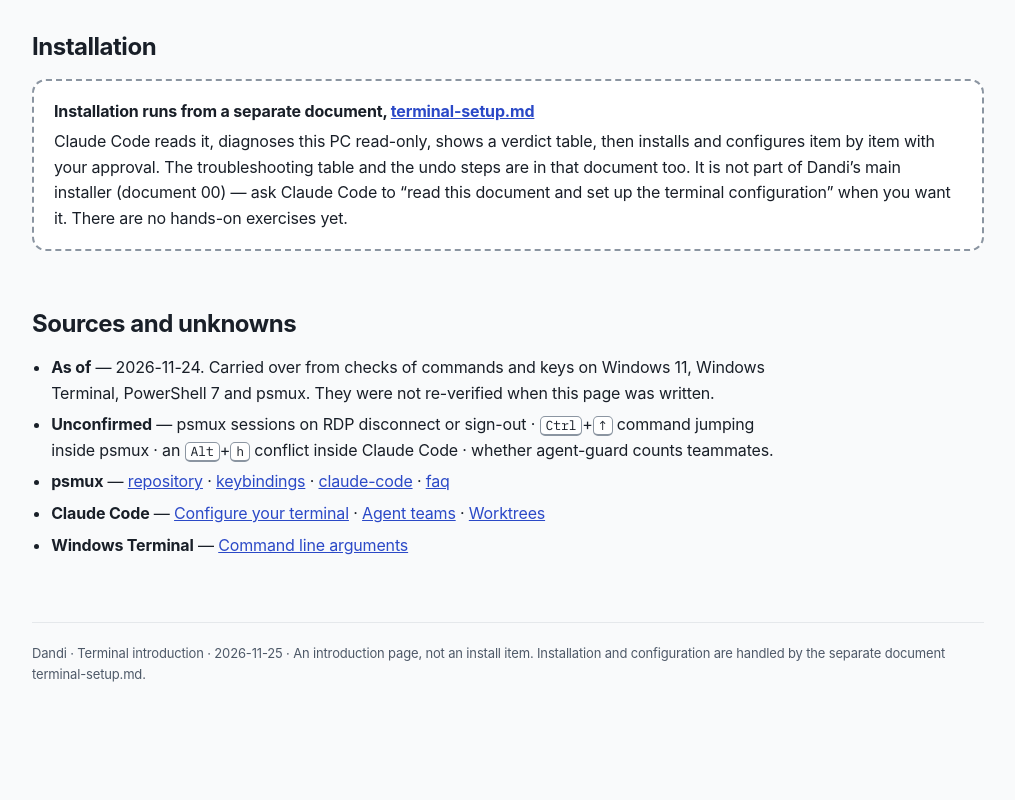
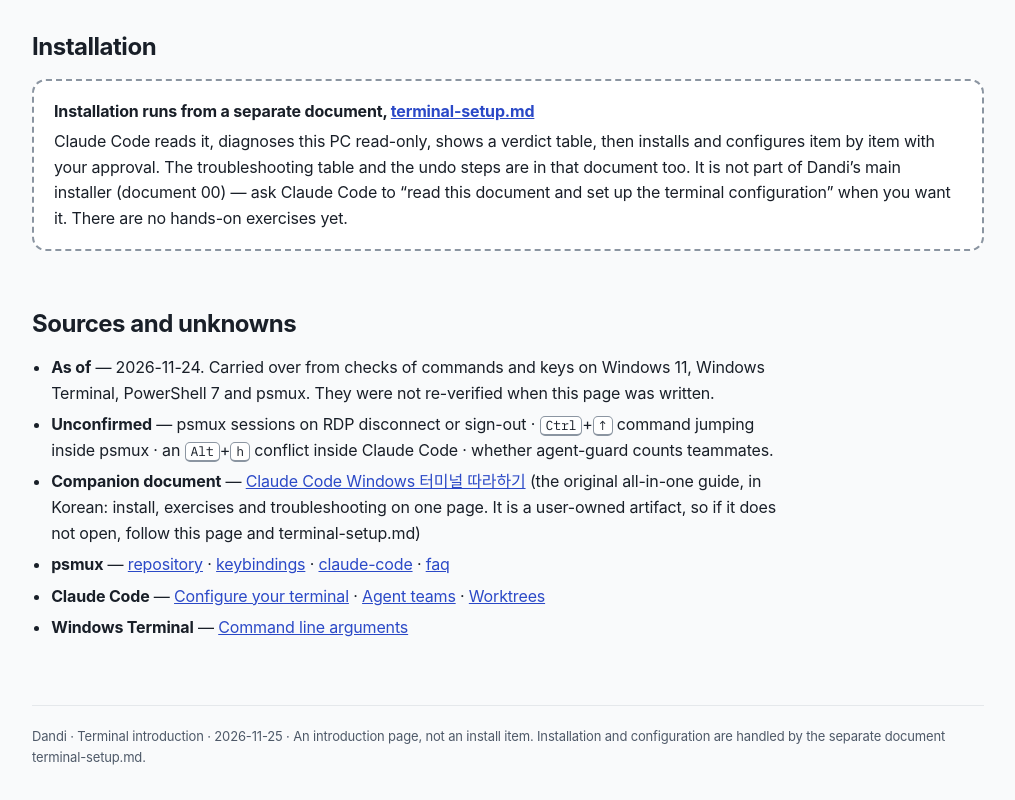
Before and after one commit to EleninJayTech/claude, a plain HTML site: page pages/terminal.html in a window 1280 px wide. Shown: the part 10508-11308 px from the top of the page, without its empty margins (132-1147 px from the left). Before the commit the page ends 11273 px from the top, so only its background shows below. Drawn offline with Linux system fonts and the light colour scheme; a web font is replaced by a local one.

Commit message:
docs: 정본 저장소에서 동기화 — 2026-11-25

```diff
--- a/pages/terminal.html
+++ b/pages/terminal.html
@@ -267,6 +267,7 @@ d----     -  -M  src
 <ul class="plain">
   <li><b>As of</b> — 2026-11-24. Carried over from checks of commands and keys on Windows 11, Windows Terminal, PowerShell 7 and psmux. They were not re-verified when this page was written.</li>
   <li><b>Unconfirmed</b> — psmux sessions on RDP disconnect or sign-out · <kbd>Ctrl</kbd>+<kbd>↑</kbd> command jumping inside psmux · an <kbd>Alt</kbd>+<kbd>h</kbd> conflict inside Claude Code · whether agent-guard counts teammates.</li>
+  <li><b>Companion document</b> — <a href="https://claude.ai/artifact/34TY49XphgwpzbLSuMj7RQ">Claude Code Windows 터미널 따라하기</a> (the original all-in-one guide, in Korean: install, exercises and troubleshooting on one page. It is a user-owned artifact, so if it does not open, follow this page and terminal-setup.md)</li>
   <li><b>psmux</b> — <a href="https://github.com/psmux/psmux">repository</a> · <a href="https://github.com/psmux/psmux/blob/master/docs/keybindings.md">keybindings</a> · <a href="https://github.com/psmux/psmux/blob/master/docs/claude-code.md">claude-code</a> · <a href="https://github.com/psmux/psmux/blob/master/docs/faq.md">faq</a></li>
   <li><b>Claude Code</b> — <a href="https://code.claude.com/docs/en/terminal-config">Configure your terminal</a> · <a href="https://code.claude.com/docs/en/agent-teams">Agent teams</a> · <a href="https://code.claude.com/docs/en/worktrees">Worktrees</a></li>
   <li><b>Windows Terminal</b> — <a href="https://learn.microsoft.com/windows/terminal/command-line-arguments">Command line arguments</a></li>
```
Also changed, not shown: pages/terminal.ko.html (+1 -0 lines).
